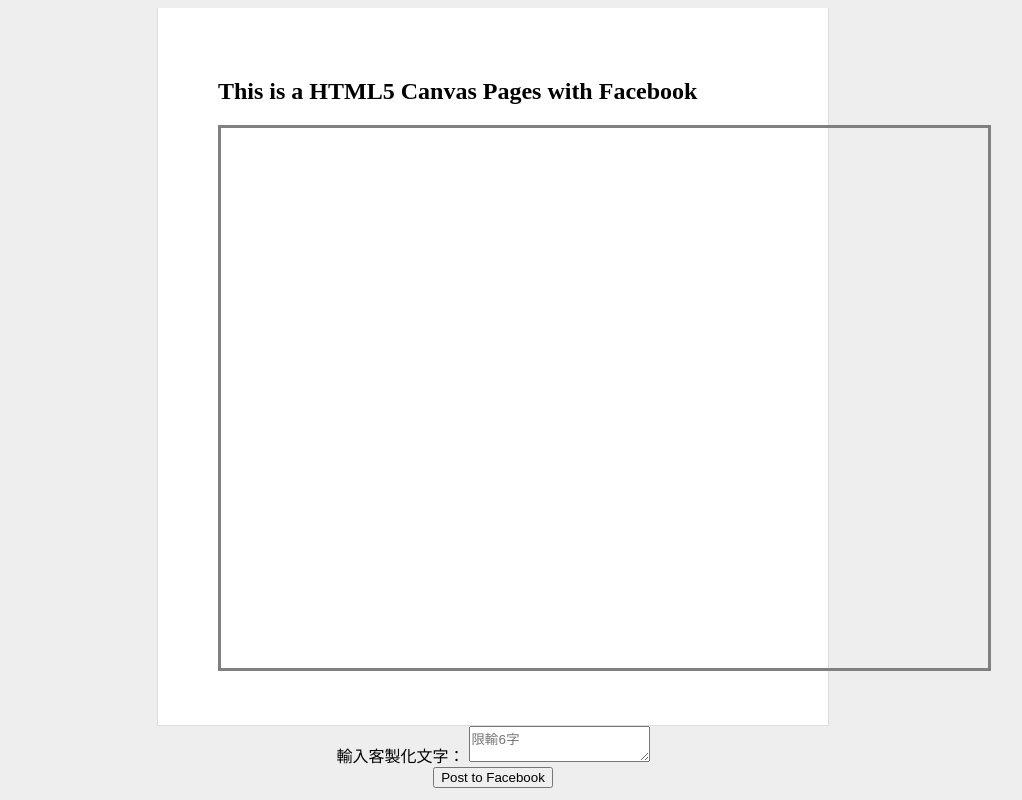
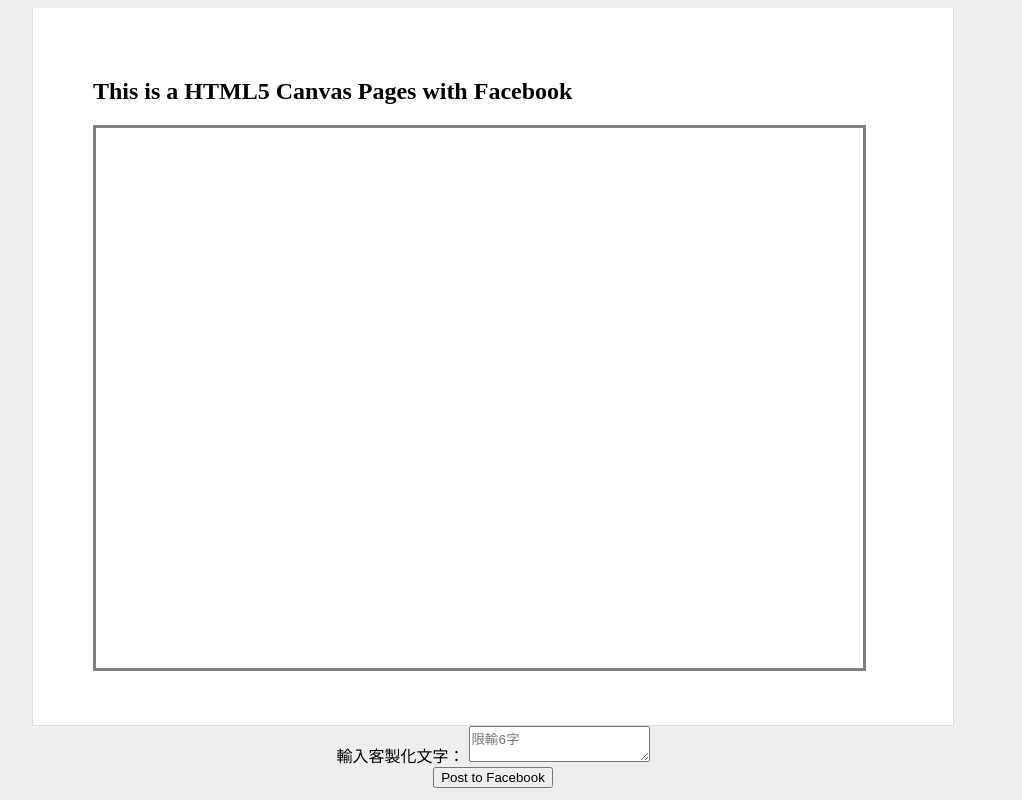
Before and after one commit to divaclin/wp2014s_hw4, a plain HTML site: page index.html in a window 1280 px wide. Shown: the whole page, without its empty margins (147-1169 px from the left). Drawn offline with nearby package versions, Linux system fonts and the light colour scheme.

Commit message:
more width again

```diff
--- a/css/style.css
+++ b/css/style.css
@@ -9,7 +9,7 @@
 }
 
 #main {
-    width: 550px;
+    width: 800px;
     margin: auto;
     text-align: left;
     background: white;
```
